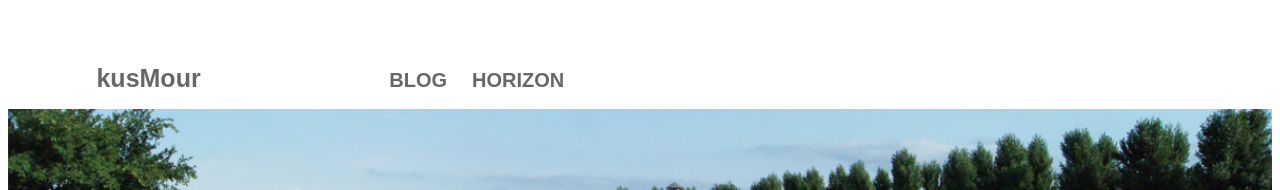
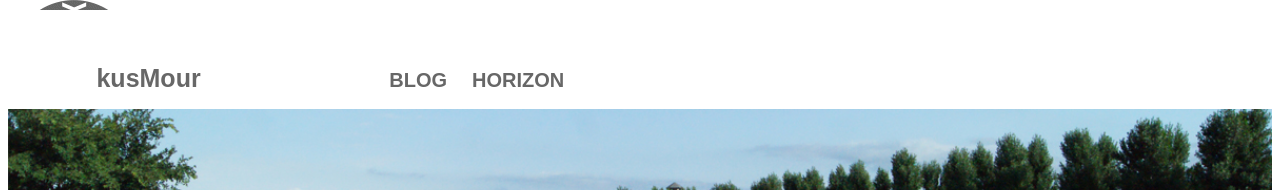
Before and after one commit to kusmour/blog_jekyll, a Jekyll site: the page built from index.html, in a window 1280 px wide. Shown: the top 190 px of the page. Built offline with Jekyll 4.4.1, drawn with Linux system fonts in a browser that asks for light colours.

Commit message:
add loading

```diff
--- a/index.html
+++ b/index.html
@@ -22,6 +22,9 @@ title: kusMour
 	</head>
 
 	<body>
+
+		<div id = "loading"></div>
+
 		<div class = "navigation_bar">
 
 			<div class = "site_name">
--- a/style/homepage.css
+++ b/style/homepage.css
@@ -1,5 +1,15 @@
 body {
 	font-family: 'PT Sans Narrow', Arial, sans-serif;
+}
+
+#loading {
+	z-index: 1;
+	padding: 5px 0px 5px 30px;
+	background: url('../photos/load1.gif') no-repeat 10px top;
+	left: 0px;
+	top: 0px;
+	width: 90px;
+	position: fixed;
 }
 
 a:link{
```
Also changed, not shown: photos/load1.gif (added).
